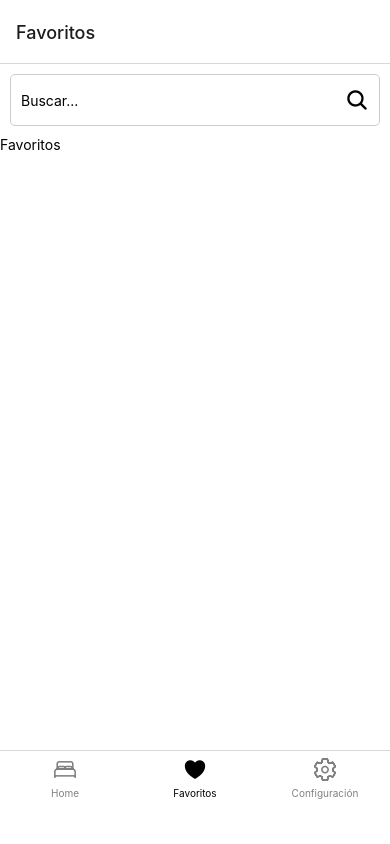
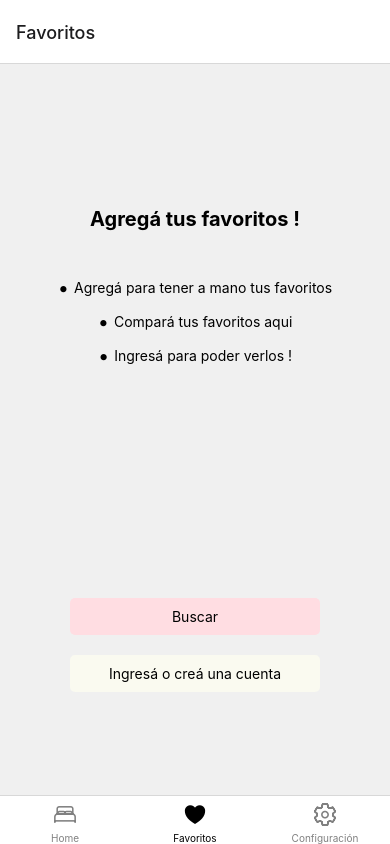
Before and after one commit to tob-alvarez/TeloReservo, a React Native app: screen /Favoritos in a window 390 px wide. Built offline with nearby package versions, Linux system fonts and the light colour scheme.

Commit message:
cambios en home favoritos y configuracion

```diff
--- a/src/components/Configuracion/Configuracion.jsx
+++ b/src/components/Configuracion/Configuracion.jsx
@@ -1,67 +1,19 @@
 import React, { useState } from "react";
-import {
-  Text,
-  View,
-  ScrollView,
-  StyleSheet,
-  TouchableOpacity,
-  TextInput,
-} from "react-native";
-import { Ionicons } from "@expo/vector-icons";
-import Card3 from "../Cards/Card3";
+import { ScrollView } from "react-native";
+import ContentBeforeLoginConfig from "./ContentBeforeLoginConfig";
 
 const Configuracion = () => {
-  const [buscador, setBuscador] = useState("");
-  const handleSearch = () => {
-    console.log("Texto de búsqueda:", buscador);
-  };
   return (
     <ScrollView
       style={{
         // marginTop: Constants.statusBarHeight,
-        backgroundColor: "#ffffff",
+        backgroundColor: "#f0f0f0",
       }}
       contentContainerStyle={{ flexGrow: 1 }}
     >
-      <View
-        style={{
-          backgroundColor: "#fafafa",
-          alignItems: "center",
-        }}
-      ></View>
-      <View style={styles.searchContainer}>
-        <TextInput
-          style={styles.input}
-          placeholder="Buscar..."
-          value={buscador}
-          onChangeText={setBuscador}
-        />
-        <TouchableOpacity onPress={handleSearch}>
-          <Ionicons name="search" size={24} color="black" />
-        </TouchableOpacity>
-      </View>
-      <Card3></Card3>
+      <ContentBeforeLoginConfig></ContentBeforeLoginConfig>
     </ScrollView>
   );
 };
 
 export default Configuracion;
-
-const styles = StyleSheet.create({
-  container: {
-    flex: 1,
-  },
-  searchContainer: {
-    flexDirection: "row",
-    alignItems: "center",
-    borderWidth: 1,
-    borderRadius: 5,
-    paddingHorizontal: 10,
-    borderColor: "#ccc",
-    margin: 10,
-  },
-  input: {
-    flex: 1,
-    height: 50,
-  },
-});
--- /dev/null
+++ b/src/components/Configuracion/ContentBeforeLoginConfig.jsx
@@ -0,0 +1,99 @@
+import React, { useState } from "react";
+import { StyleSheet, Text, TouchableOpacity, View, Switch } from "react-native";
+import { MaterialIcons } from "@expo/vector-icons";
+
+const ContentBeforeLoginConfig = () => {
+  const [isEnabled, setIsEnabled] = useState(false);
+  const toggleSwitch = () => setIsEnabled((previousState) => !previousState);
+
+  return (
+    <View>
+      <Text style={styles.titulo}>Cuenta</Text>
+      <View style={styles.contenedorBoton}>
+        <TouchableOpacity style={styles.BotonRosita}>
+          <Text>Ingresá o creá una cuenta</Text>
+        </TouchableOpacity>
+      </View>
+      <Text style={styles.titulo}>Alerta precios</Text>
+      <View style={styles.contenedorOpcion}>
+        <TouchableOpacity>
+          <View style={styles.opcion}>
+            <Text>Administrar alertas de precios</Text>
+            <MaterialIcons name="arrow-forward-ios" size={18} color="black" />
+          </View>
+        </TouchableOpacity>
+      </View>
+      <Text style={styles.titulo}>Preferencias</Text>
+      <View style={styles.contenedorOpcion}>
+        <TouchableOpacity style={styles.opcion}>
+          <Text>Provincia</Text>
+          <View style={{ flexDirection: "row" }}>
+            <Text>Tucumán </Text>
+            <MaterialIcons name="arrow-forward-ios" size={18} color="black" />
+          </View>
+        </TouchableOpacity>
+      </View>
+      <View style={styles.contenedorOpcion}>
+        <View style={styles.opcion}>
+          <Text>Notificaciones push</Text>
+          <View style={{ flexDirection: "row" }}>
+            <Switch
+              trackColor={{ false: "#767577", true: "#FFDDE2" }}
+              thumbColor={isEnabled ? "#ffffff" : "#ffffff"}
+              ios_backgroundColor="#3e3e3e"
+              onValueChange={toggleSwitch}
+              value={isEnabled}
+            />
+          </View>
+        </View>
+      </View>
+      <Text style={styles.titulo}>About</Text>
+      <View style={styles.contenedorOpcion}>
+        <TouchableOpacity style={styles.opcion}>
+          <Text>Version</Text>
+          <View style={{ flexDirection: "row" }}>
+            <Text>0.1 (alpha)</Text>
+          </View>
+        </TouchableOpacity>
+      </View>
+    </View>
+  );
+};
+
+export default ContentBeforeLoginConfig;
+
+const styles = StyleSheet.create({
+  titulo: {
+    fontWeight: "bold",
+    fontSize: 20,
+    margin: 25,
+  },
+  contenedorOpcion: {
+    fontSize: 20,
+    marginHorizontal: 25,
+    borderTopWidth: 1,
+    borderColor: "#ccc",
+    height: 60,
+    borderRadius: 6,
+    justifyContent: "center",
+  },
+  opcion: {
+    height: 60,
+    flexDirection: "row",
+    justifyContent: "space-between",
+    alignItems: "center",
+  },
+  BotonRosita: {
+    backgroundColor: "#FFDDE2",
+    width: "90%",
+    marginHorizontal: 25,
+    paddingVertical: 10,
+    borderRadius: 2,
+    height: 50,
+    alignItems: "center",
+    justifyContent: "center",
+  },
+  contenedorBoton: {
+    alignItems: "center",
+  },
+});
--- /dev/null
+++ b/src/components/Favoritos/ContentBeforeLoginFavoritos.jsx
@@ -0,0 +1,80 @@
+import React from "react";
+import { StyleSheet, Text, View, TouchableOpacity } from "react-native";
+
+const ContentBeforeLoginFavoritos = () => {
+  return (
+    <View style={styles.container}>
+      <View style={styles.container2}>
+        <Text style={styles.tituloFavoritos}>Agregá tus favoritos !</Text>
+        <View style={styles.itemContainer}>
+          <Text style={styles.bullet}>•</Text>
+          <Text>Agregá para tener a mano tus favoritos</Text>
+        </View>
+        <View style={styles.itemContainer}>
+          <Text style={styles.bullet}>•</Text>
+          <Text>Compará tus favoritos aqui</Text>
+        </View>
+        <View style={styles.itemContainer}>
+          <Text style={styles.bullet}>•</Text>
+          <Text>Ingresá para poder verlos !</Text>
+        </View>
+      </View>
+      <View>
+        <View style={styles.contenedorBoton}>
+          <TouchableOpacity style={styles.BotonRosita}>
+            <Text>Buscar</Text>
+          </TouchableOpacity>
+          <TouchableOpacity style={styles.BotonGris}>
+            <Text>Ingresá o creá una cuenta</Text>
+          </TouchableOpacity>
+        </View>
+      </View>
+    </View>
+  );
+};
+
+export default ContentBeforeLoginFavoritos;
+
+const styles = StyleSheet.create({
+  container: {
+    flex: 1,
+    alignItems: "center",
+    justifyContent: "space-around",
+  },
+  container2: {
+    alignItems: "center",
+  },
+  tituloFavoritos: {
+    margin: 40,
+    fontSize: 20,
+    fontWeight: "bold",
+  },
+  itemContainer: {
+    flexDirection: "row",
+    alignItems: "center",
+    marginVertical: 5,
+  },
+  bullet: {
+    marginRight: 5,
+    fontSize: 20,
+  },
+  BotonRosita: {
+    backgroundColor: "#FFDDE2",
+    width: 250,
+    paddingVertical: 10,
+    borderRadius: 5,
+    alignItems: "center",
+  },
+  BotonGris: {
+    backgroundColor: "#fafaf0",
+    width: 250,
+    paddingVertical: 10,
+    borderRadius: 5,
+    alignItems: "center",
+  },
+  contenedorBoton: {
+    alignItems: "center",
+    marginTop: 20,
+    gap: 20,
+  },
+});
--- a/src/components/Favoritos/Favoritos.jsx
+++ b/src/components/Favoritos/Favoritos.jsx
@@ -6,62 +6,22 @@ import {
   StyleSheet,
   TouchableOpacity,
   TextInput,
+  Image,
 } from "react-native";
-import { Ionicons } from "@expo/vector-icons";
-import Card from "../Cards/Card";
+import ContentBeforeLoginFavoritos from "./ContentBeforeLoginFavoritos";
 
 const Favoritos = () => {
-  const [buscador, setBuscador] = useState("");
-  const handleSearch = () => {
-    console.log("Texto de búsqueda:", buscador);
-  };
   return (
     <ScrollView
       style={{
         // marginTop: Constants.statusBarHeight,
-        backgroundColor: "#ffffff",
+        backgroundColor: "#f0f0f0",
       }}
       contentContainerStyle={{ flexGrow: 1 }}
     >
-      <View
-        style={{
-          backgroundColor: "#fafafa",
-          alignItems: "center",
-        }}
-      ></View>
-      <View style={styles.searchContainer}>
-        <TextInput
-          style={styles.input}
-          placeholder="Buscar..."
-          value={buscador}
-          onChangeText={setBuscador}
-        />
-        <TouchableOpacity onPress={handleSearch}>
-          <Ionicons name="search" size={24} color="black" />
-        </TouchableOpacity>
-      </View>
-      <Card></Card>
+      <ContentBeforeLoginFavoritos />
     </ScrollView>
   );
 };
 
 export default Favoritos;
-
-const styles = StyleSheet.create({
-  container: {
-    flex: 1,
-  },
-  searchContainer: {
-    flexDirection: "row",
-    alignItems: "center",
-    borderWidth: 1,
-    borderRadius: 5,
-    paddingHorizontal: 10,
-    borderColor: "#ccc",
-    margin: 10,
-  },
-  input: {
-    flex: 1,
-    height: 50,
-  },
-});
--- a/src/components/Home/Home.jsx
+++ b/src/components/Home/Home.jsx
@@ -6,41 +6,42 @@ import {
   StyleSheet,
   TouchableOpacity,
   TextInput,
+  Image,
 } from "react-native";
 import { Ionicons } from "@expo/vector-icons";
-import Card2 from "../Cards/Card2";
 
 const Home = () => {
-  const [buscador, setBuscador] = useState("");
-  const handleSearch = () => {
-    console.log("Texto de búsqueda:", buscador);
-  };
+  // const [buscador, setBuscador] = useState("");
+  // const handleSearch = () => {
+  //   console.log("Texto de búsqueda:", buscador);
+  // };
   return (
     <ScrollView
       style={{
         // marginTop: Constants.statusBarHeight,
-        backgroundColor: "#ffffff",
+        backgroundColor: "#f0f0f0",
       }}
       contentContainerStyle={{ flexGrow: 1 }}
     >
       <View
         style={{
-          backgroundColor: "#fafafa",
+          backgroundColor: "#tranparent",
           alignItems: "center",
         }}
-      ></View>
+      >
+        <Image
+          source={require("../../../assets/LogoTeloReservo.png")}
+          style={styles.logoTeloReservo}
+        />
+      </View>
       <View style={styles.searchContainer}>
         <TextInput
           style={styles.input}
           placeholder="Buscar..."
-          value={buscador}
-          onChangeText={setBuscador}
+          // value={buscador}
+          // onChangeText={setBuscador}
         />
-        <TouchableOpacity onPress={handleSearch}>
-          <Ionicons name="search" size={24} color="black" />
-        </TouchableOpacity>
       </View>
-      <Card2></Card2>
     </ScrollView>
   );
 };
@@ -53,15 +54,29 @@ const styles = StyleSheet.create({
   },
   searchContainer: {
     flexDirection: "row",
-    alignItems: "center",
+    alignItems: "start",
+    elevation: 10,
+    shadowOffset: 10,
     borderWidth: 1,
     borderRadius: 5,
-    paddingHorizontal: 10,
-    borderColor: "#ccc",
+    padding: 10,
+    borderColor: "transparent",
+    backgroundColor: "#fff",
     margin: 10,
+    height: "25%",
   },
   input: {
+    borderWidth: 1,
+    borderRadius: 25,
+    paddingStart: 10,
+    borderColor: "#ccc",
+    backgroundColor: "#f0f0f0",
     flex: 1,
     height: 50,
   },
+  logoTeloReservo: {
+    height: 70,
+    objectFit: "contain",
+    margin: 15,
+  },
 });
--- a/src/components/Layout/Layout.jsx
+++ b/src/components/Layout/Layout.jsx
@@ -57,7 +57,7 @@ const Layout = ({ children }) => {
           <Tab.Screen name="Configuración" component={Configuracion} />
         </Tab.Navigator>
       </NavigationContainer>
-      <View style={styles.separadorNavBottom}></View>
+      {/* <View style={styles.separadorNavBottom}></View> */}
     </View>
   );
 };
```
